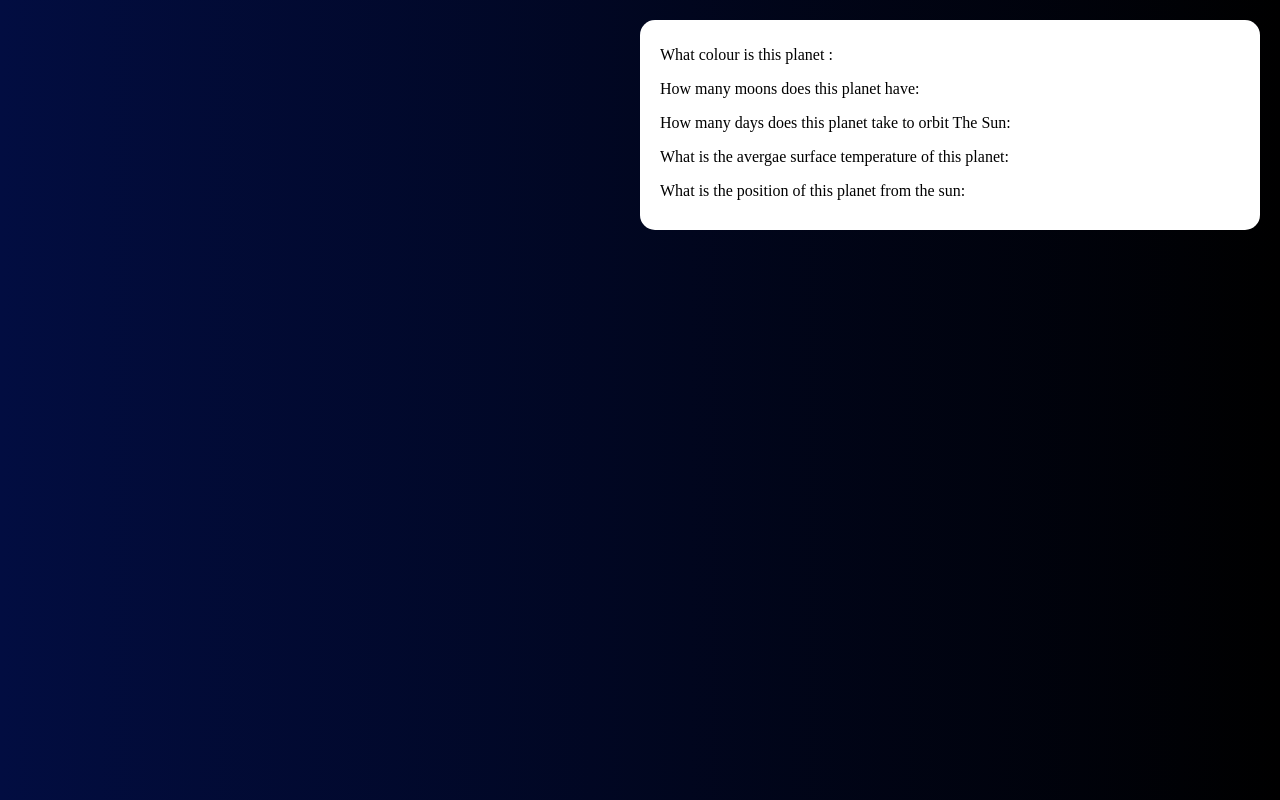
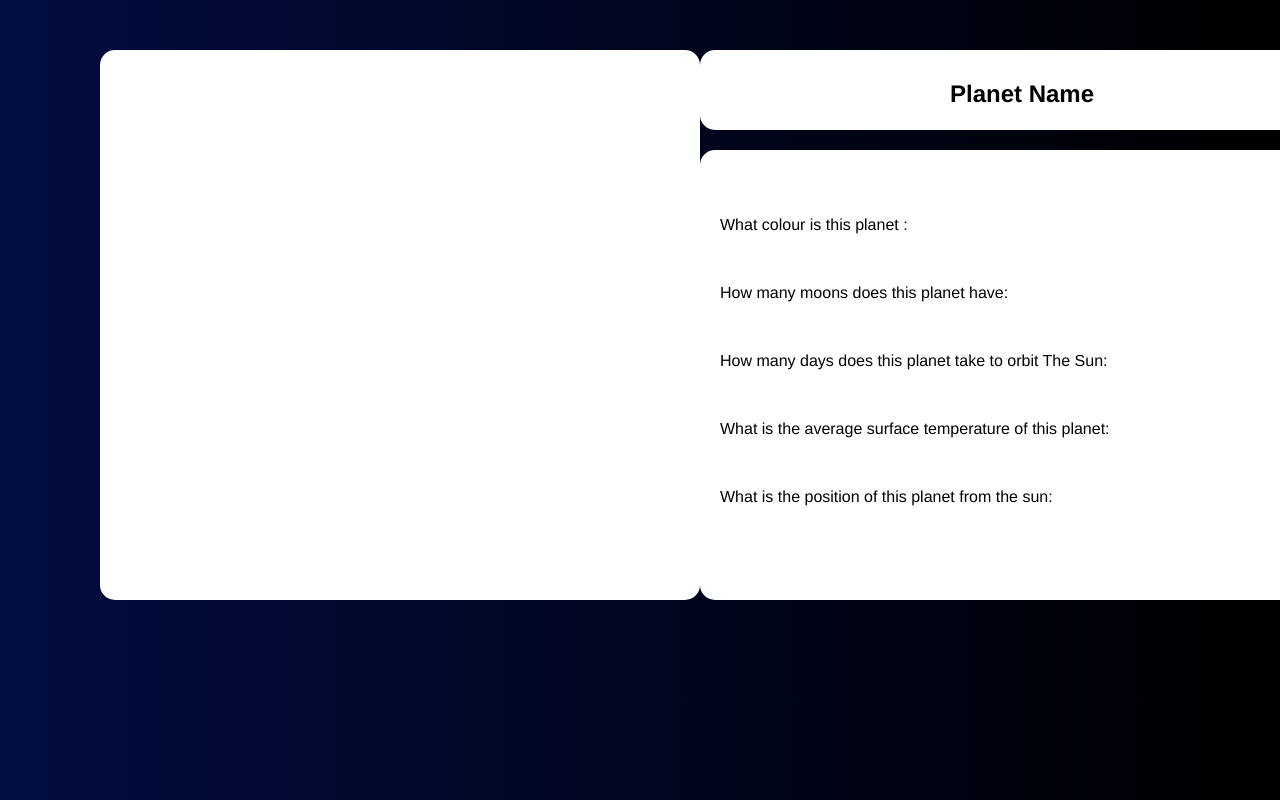
Before and after one commit to fatimaahmed14/Planet-Information-Page, a React (Create React App) app: page /planets/1 in a window 1280 px wide. Shown: the top 800 px of the page. Built offline with nearby package versions, Linux system fonts and the light colour scheme; data requests are answered from the project's data file; the HTML template or start-up script is replaced by a standard one.

Commit message:
styling for fact page complete (YAY)

```diff
--- a/src/PlanetFactDisplay.js
+++ b/src/PlanetFactDisplay.js
@@ -7,7 +7,7 @@ function PlanetFactDisplay({ planet }) {
         <div className="planet-image"></div>
         <div className="right-side-of-page">
           <div className="planet-name">
-            <h2>{planet.name}</h2>
+            <h2>Planet Name</h2>
           </div>
           <div className="planet-facts">
             <p>What colour is this planet :{planet.colour} </p>
@@ -17,7 +17,7 @@ function PlanetFactDisplay({ planet }) {
               {planet.orbit}
             </p>
             <p>
-              What is the avergae surface temperature of this planet:
+              What is the average surface temperature of this planet:
               {planet.temperature}
             </p>
             <p>
--- a/src/Styles.css
+++ b/src/Styles.css
@@ -1,3 +1,5 @@
+/* styling for Start Page starts here */
+
 .start-page {
   display: grid;
   grid-template-rows: 400px 300px;
@@ -50,6 +52,9 @@ a {
   transform: translateY(4px);
 }
 
+/* styling for Start Page ends here */
+
+/* styling for Planet Page starts here */
 .venus:hover,
 .mars:hover,
 .mercury:hover,
@@ -86,73 +91,100 @@ a {
 .mercury {
   width: 50px;
   height: 50px;
-  background-color: blue;
+  background-color: rgb(93, 93, 151);
   border-radius: 50%;
 }
 
 .venus {
   width: 80px;
   height: 80px;
-  background-color: orange;
+  background-color: rgb(174, 137, 70);
   border-radius: 50%;
-  /* transition: transform 330ms ease-in-out; */
 }
 
 .earth {
   width: 80px;
   height: 80px;
-  background-image: linear-gradient(rgb(0, 185, 213), rgb(29, 193, 20));
+  background-image: linear-gradient(rgb(36, 152, 169), rgb(163, 177, 162));
   border-radius: 50%;
 }
 .mars {
   width: 50px;
   height: 50px;
-  background-color: red;
+  background-color: rgb(212, 68, 68);
   border-radius: 50%;
 }
 .jupiter {
   width: 120px;
   height: 120px;
-  background-color: burlywood;
+  background-image: linear-gradient(rgb(169, 107, 36), rgb(237, 215, 154));
   border-radius: 50%;
 }
 .saturn {
   width: 90px;
   height: 90px;
-  background-color: yellow;
+  background-color: rgb(176, 176, 90);
   border-radius: 50%;
 }
 .uranus {
   width: 80px;
   height: 80px;
-  background-color: lightgreen;
+  background-color: rgb(119, 182, 149);
   border-radius: 50%;
 }
 .neptune {
   width: 80px;
   height: 80px;
-  background-color: lightskyblue;
+  background-color: rgb(71, 109, 133);
   border-radius: 50%;
 }
+
+/* styling for Planet Page ends here */
+
+/* styling for Fact Page starts here */
 
 .fact-page-grid {
   display: grid;
   grid-template-columns: repeat(2, 1fr);
 }
 
-.planet.name {
-  height: 100px;
-  width: 600px;
+.right-side-of-page {
+  display: grid;
+  grid-template-rows: 150px 1fr;
+}
+
+.planet-name {
+  height: 60px;
+  width: 370px;
+  font-family: "Franklin Gothic Medium", "Arial Narrow", Arial, sans-serif;
+  border-radius: 15px;
   background-color: white;
+  padding-left: 250px;
+  padding-top: 10px;
+  padding-bottom: 10px;
+  margin-top: 50px;
 }
 
 .planet-facts {
-  height: 200px;
+  height: 400px;
   width: 600px;
+  font-family: "Franklin Gothic Medium", "Arial Narrow", Arial, sans-serif;
   border-radius: 15px;
   background-color: white;
   padding-left: 20px;
-  padding-top: 10px;
+  padding-top: 50px;
+}
+
+.planet-facts p {
+  margin-bottom: 50px;
+}
+
+.planet-image {
+  background-color: white;
+  border-radius: 15px;
+  margin-top: 50px;
+  width: 600px;
+  margin-left: 100px;
 }
 
 .go-back-button {
@@ -163,5 +195,7 @@ a {
   border-radius: 15px;
   font-size: x-large;
   margin-left: 1300px;
-  margin-top: 420px;
+  margin-top: 50px;
 }
+
+/* styling for Fact Page ends here */
```
